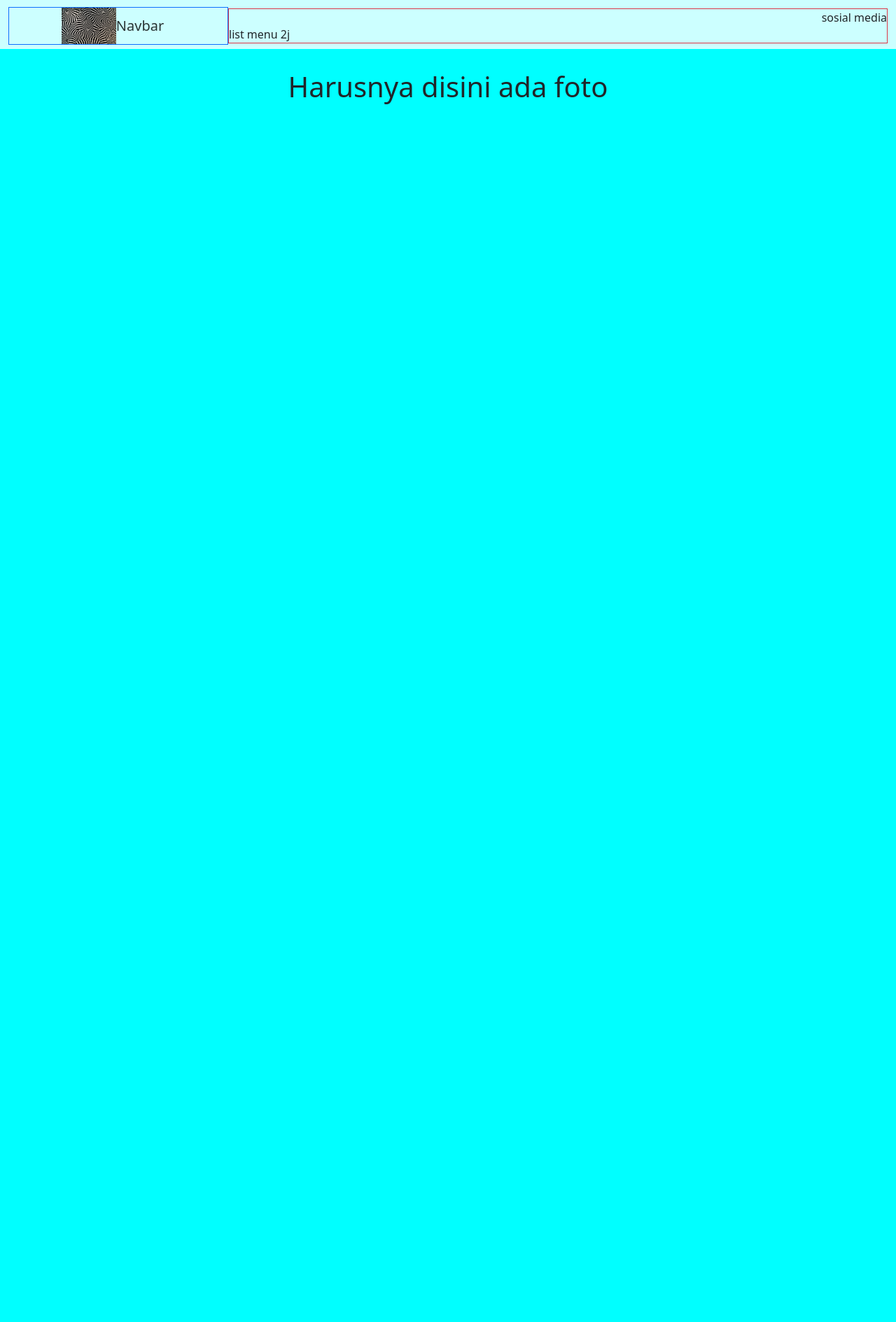
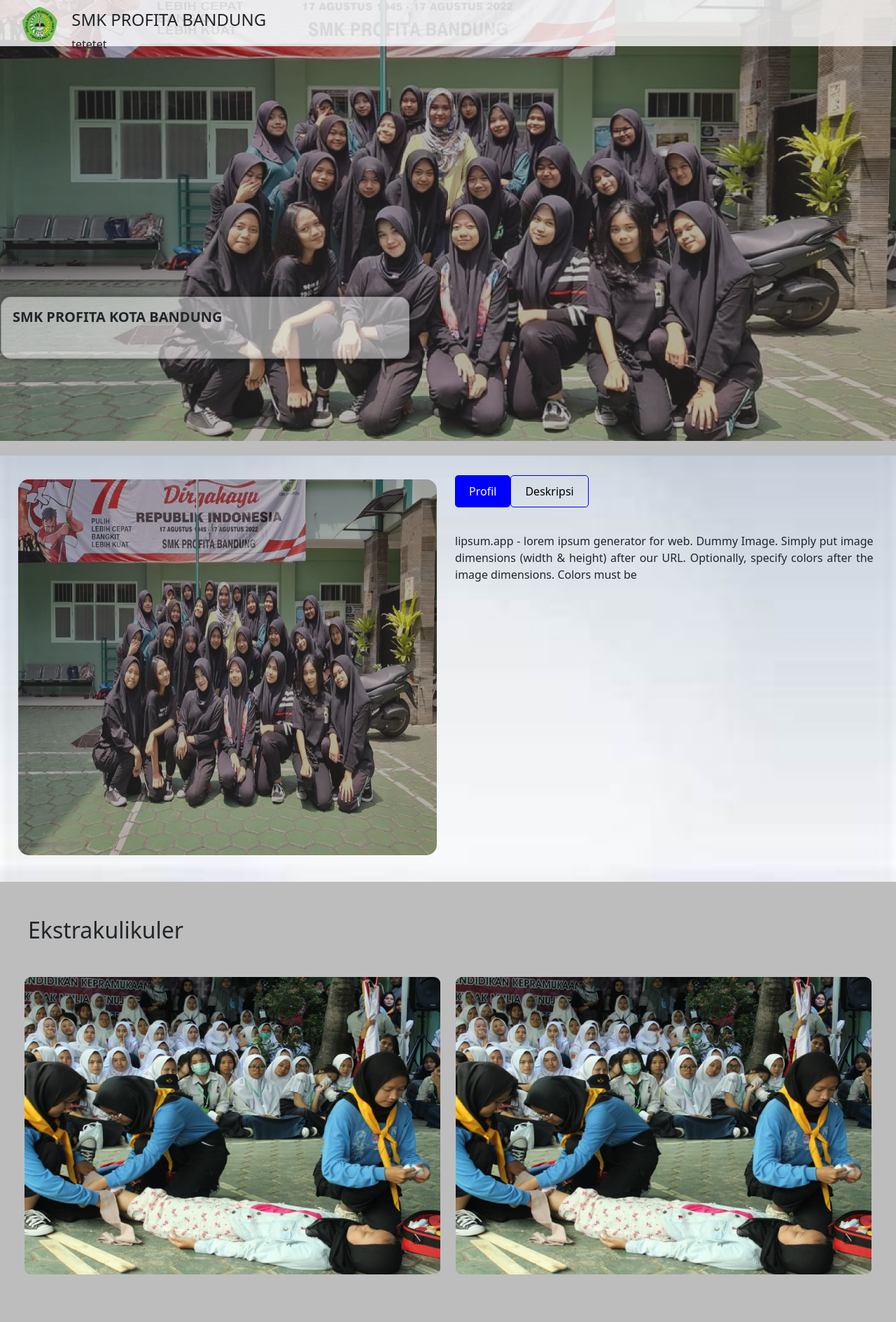
Before and after one commit to Ramdani001/ppdb_dita, a PHP site: page /?url=user in a window 1280 px wide; the page is wider, and only the part inside the window is pictured. Shown: the top 1889 px of that part at 70% size. Before the commit the page ends 149 px from the top of that part, so only its background shows below. Run offline with PHP 8.4, Linux system fonts and the light colour scheme; some libraries are stand-ins or nearby versions.

Commit message:
Add galeri

```diff
--- a/FrontEnd/assets/style.css
+++ b/FrontEnd/assets/style.css
@@ -14,7 +14,7 @@
     padding: 10px 0;
     position: fixed;
     width: 100vw;
-    height: 70px;
+    height: 66px;
     display: flex;
     flex-direction: row;
   }
@@ -22,23 +22,142 @@
   .navbar-brand {
     color: rgba(0, 0, 0, 0.8) !important; /* Warna teks hitam transparan */
     transition: color 0.3s ease-in-out;
+    margin-bottom: 0; /* Menghilangkan margin bawah agar teks tidak memiliki ruang kosong */
   }
 
   .navbar-brand:hover {
     color: #666666 !important; /* Warna teks saat di-hover */
   }
+  .navbar-logo-container {
+    display: flex;
+    align-items: center;
+    justify-content: center;
+    height: 100%; /* Set tinggi agar konten di dalamnya berada di tengah vertikal */
+    width: 13%;
+    display: flex;
+    align-items: center;
+    margin-left: 25px;
+    margin-bottom: 19px;
+
+}
+.nav {
+  list-style-type: none;
+  padding: 0;
+  margin: 0;
+  display: flex;
+  gap: 20px; /* Jarak antar menu */
+}
+
+.nav-link {
+  text-decoration: none;
+  color: rgba(0, 0, 0, 0.8);
+}
+.nav-item{
+  padding-bottom: 100%;
+  margin-left: 7px;
+  margin-bottom: 10px;
+}
+.nav-link:hover {
+  color: #666666;
+}
+.navbar-social-container {
+  display: flex;
+  justify-content: flex-end;
+  width: 100%;
+  margin-bottom: 10px; /* Jarak antara sosial media dan menu */
+}
+.navbar-menu-social-container {
+  display: flex;
+  flex-direction: column;
+  align-items: flex-end;
+  flex-grow: 1;
+  height: 100%;
+}
+.navbar-text-container {
+  display: flex;
+  align-items: center;
+  justify-content: center;
+  height: 100%; /* Set tinggi agar konten di dalamnya berada di tengah vertikal */
+  width: 13%;
+  display: flex;
+  align-items: center;
+  margin-left: 17px;
+}
+
+.navbar-logo {
+    max-width: 50px;
+    height: auto;
+    margin-right: 10px; /* Memberikan jarak antara logo dan teks */
+}
+.small-text {
+    font-size: 0.8em; /* Mengatur ukuran teks kecil */
+    color: #666; /* Memberikan warna teks yang lebih gelap */
+}
 /* navbar */
 
 /* herosection */
 .hero {
-    /* background: url('assets/img/gambar1.jpeg') no-repeat center center/cover; */
-    background-color: aqua;
+    background-image: url("img/BG.png");
+    /* background-color: aquamarine; */
+    background-repeat: no-repeat;
+    background-position: center;
+    background-size: cover;
     padding: 100px 0;
     text-align: center;
-    height: 100vh;
+    height: 630px;
+}
+/* profil */
+.section {
+  /* background-image: url("img/BG.png"); */
+  background-color: rgb(189, 189, 189);
+  background-repeat: no-repeat;
+  background-position: center;
+  background-size: cover;
+  padding: 100px 0;
+  text-align: center;
+  height: 630px;
 }
 .container {
     width: 80%;
     margin: 0 auto;
 }
-/* herosection */
+.section .kotak {
+  width: 100%; /* Lebar kotak */
+  height: 137%; /* Tinggi kotak */
+  background-image: url(img/th.jpg);
+  margin-top: -79px; /* Mengangkat kotak lebih ke atas */
+  background-repeat: no-repeat;
+  background-position: center;
+  background-size: cover;
+  padding: 100px 0;
+  text-align: center;
+  height: 630px;
+  box-shadow: 0px 10px 10px rgba(22, 22, 22, 0.5); /* Menambahkan efek bayangan ke bawah */
+}
+/* profil */
+.ekstra {
+  /* background-image: url("img/BG.png"); */
+  background-color: rgb(189, 189, 189);
+  background-repeat: no-repeat;
+  background-position: center;
+  background-size: cover;
+  padding: 100px 0;
+  text-align: center;
+  height: 630px;
+  padding: 20px;
+}
+.galeri {
+  width: 1350px; /* Lebar kotak */
+  height: 100%; /* Tinggi kotak */
+  background-image: url(img/galeri.png);
+  margin-top: 0; /* Mengangkat kotak lebih ke atas */
+  background-repeat: no-repeat;
+  background-position: center;
+  background-size: cover;
+  padding: 100px 0;
+  text-align: center;
+  height: 100%;
+  box-shadow: 0px 10px 10px rgba(22, 22, 22, 0.5); /* Menambahkan efek bayangan ke bawah */
+  border-radius: 0%;
+}
+/* Galeri */
--- /dev/null
+++ b/FrontEnd/component/Ekstra.php
@@ -0,0 +1,31 @@
+<style>
+
+.ekstra .row {
+  display: flex; /* Mengaktifkan Flexbox */
+  margin-left: 4px;
+  margin-bottom: 4px;
+  margin-right: 4px;
+}
+.ekstra .col-sm-6 {
+  flex: 1;
+  padding-left: 2px;
+  padding-right: 2px;
+  margin-bottom: 50%;
+}
+.card-img-top{
+    height: 81%; /* Set tinggi card */
+  width: 97%;
+  margin-top: 40px;
+}
+</style>
+<section class="ekstra">
+    <h2 class="card-ekstra-teks" style="text-align: left; margin-top: 30px; margin-left: 20px;">Ekstrakulikuler</h2>
+  <div class="row">
+    <div class="col-sm-6">
+        <img src="assets/img/pmr.png" class="card-img-top" alt="Image 2">
+    </div>
+    <div class="col-sm-6">
+        <img src="assets/img/pmr.png" class="card-img-top" alt="Image 2">
+    </div>
+    </div>
+</section>
--- /dev/null
+++ b/FrontEnd/component/Galeri.php
@@ -0,0 +1,159 @@
+<style>
+  /* CSS untuk menyesuaikan ukuran gambar dalam carousel */
+  .carousel-item img {
+    width: 50%; /* Menyesuaikan lebar gambar dengan lebar carousel */
+    height: 200px; /* Atur tinggi gambar sesuai kebutuhan Anda */
+    object-fit: cover; /* Memastikan gambar terisi dengan baik dalam carousel */
+  }
+
+  /* CSS untuk menyesuaikan ukuran kotak galeri dan mengatur posisinya */
+  .galeri .card {
+    width: 50%; /* Menyesuaikan lebar gambar dengan lebar carousel */
+    height: 200px; /* Atur tinggi gambar sesuai kebutuhan Anda */
+    margin-bottom: 1px; /* Jarak antara setiap kotak galeri */
+  }
+
+  /* CSS untuk mengatur posisi kotak galeri ke bagian atas dan tengah */
+  .galeri .row {
+    align-items: flex-start; /* Mengatur posisi kotak galeri ke bagian atas */
+    justify-content: center; /* Mengatur posisi kotak galeri ke tengah */
+    margin-top: 20px;
+  }
+</style>
+
+<section class="galeri">
+  <div class="row">
+    <!-- Kotak-kotak galeri -->
+    <!-- Kotak 1 -->
+    <div class="col-lg-4 col-md-6 mb-4">
+      <div class="card h-100">
+        <div id="carousel1" class="carousel slide" data-ride="carousel">
+          <div class="carousel-inner">
+            <!-- Gambar-gambar Carousel -->
+            <div class="carousel-item active">
+              <img src="gambar1.jpg" class="d-block w-100" alt="Gambar 1">
+            </div>
+            <!-- Tambahkan gambar-gambar lainnya di sini -->
+          </div>
+          <a class="carousel-control-prev" href="#carousel1" role="button" data-slide="prev">
+            <span class="carousel-control-prev-icon" aria-hidden="true"></span>
+            <span class="sr-only">Previous</span>
+          </a>
+          <a class="carousel-control-next" href="#carousel1" role="button" data-slide="next">
+            <span class="carousel-control-next-icon" aria-hidden="true"></span>
+            <span class="sr-only">Next</span>
+          </a>
+        </div>
+      </div>
+    </div>
+
+    <div class="col-lg-4 col-md-6 mb-4">
+      <div class="card h-100">
+        <div id="carousel1" class="carousel slide" data-ride="carousel">
+          <div class="carousel-inner">
+            <!-- Gambar-gambar Carousel -->
+            <div class="carousel-item active">
+              <img src="assets/img/profil.png" class="d-block w-100" alt="Gambar 1">
+            </div>
+            <div class="carousel-item active">
+              <img src="assets/img/profil.png" class="d-block w-100" alt="Gambar 1">
+            </div>
+            <div class="carousel-item active">
+              <img src="assets/img/BG.png" class="d-block w-100" alt="Gambar 1">
+            </div>
+            <!-- Tambahkan gambar-gambar lainnya di sini -->
+          </div>
+          <a class="carousel-control-prev" href="#carousel1" role="button" data-slide="prev">
+            <span class="carousel-control-prev-icon" aria-hidden="true"></span>
+            <span class="sr-only">Previous</span>
+          </a>
+          <a class="carousel-control-next" href="#carousel1" role="button" data-slide="next">
+            <span class="carousel-control-next-icon" aria-hidden="true"></span>
+            <span class="sr-only">Next</span>
+          </a>
+        </div>
+      </div>
+    </div>
+
+    <div class="col-lg-4 col-md-6 mb-4">
+      <div class="card h-100">
+        <div id="carousel1" class="carousel slide" data-ride="carousel">
+          <div class="carousel-inner">
+            <!-- Gambar-gambar Carousel -->
+            <div class="carousel-item active">
+              <img src="gambar1.jpg" class="d-block w-100" alt="Gambar 1">
+            </div>
+            <!-- Tambahkan gambar-gambar lainnya di sini -->
+          </div>
+          <a class="carousel-control-prev" href="#carousel1" role="button" data-slide="prev">
+            <span class="carousel-control-prev-icon" aria-hidden="true"></span>
+            <span class="sr-only">Previous</span>
+          </a>
+          <a class="carousel-control-next" href="#carousel1" role="button" data-slide="next">
+            <span class="carousel-control-next-icon" aria-hidden="true"></span>
+            <span class="sr-only">Next</span>
+          </a>
+        </div>
+      </div>
+    </div>
+
+    <div class="col-lg-4 col-md-6 mb-4">
+      <div class="card h-100">
+        <div id="carousel1" class="carousel slide" data-ride="carousel">
+          <div class="carousel-inner">
+            <!-- Gambar-gambar Carousel -->
+            <div class="carousel-item active">
+              <img src="gambar1.jpg" class="d-block w-100" alt="Gambar 1">
+            </div>
+          </div>
+          <a class="carousel-control-prev" href="#carousel1" role="button" data-slide="prev">
+            <span class="carousel-control-prev-icon" aria-hidden="true"></span>
+            <span class="sr-only">Previous</span>
+          </a>
+          <a class="carousel-control-next" href="#carousel1" role="button" data-slide="next">
+            <span class="carousel-control-next-icon" aria-hidden="true"></span>
+            <span class="sr-only">Next</span>
+          </a>
+        </div>
+      </div>
+    </div>
+    <div class="col-lg-4 col-md-6 mb-4">
+      <div class="card h-100">
+        <div id="carousel1" class="carousel slide" data-ride="carousel">
+          <div class="carousel-inner">
+            <div class="carousel-item active">
+              <img src="gambar1.jpg" class="d-block w-100" alt="Gambar 1">
+            </div>
+          </div>
+          <a class="carousel-control-prev" href="#carousel1" role="button" data-slide="prev">
+            <span class="carousel-control-prev-icon" aria-hidden="true"></span>
+            <span class="sr-only">Previous</span>
+          </a>
+          <a class="carousel-control-next" href="#carousel1" role="button" data-slide="next">
+            <span class="carousel-control-next-icon" aria-hidden="true"></span>
+            <span class="sr-only">Next</span>
+          </a>
+        </div>
+      </div>
+    </div>
+    <div class="col-lg-4 col-md-6 mb-4">
+      <div class="card h-100">
+        <div id="carousel1" class="carousel slide" data-ride="carousel">
+          <div class="carousel-inner">
+            <div class="carousel-item active">
+              <img src="gambar1.jpg" class="d-block w-100" alt="Gambar 1">
+            </div>
+          </div>
+          <a class="carousel-control-prev" href="#carousel1" role="button" data-slide="prev">
+            <span class="carousel-control-prev-icon" aria-hidden="true"></span>
+            <span class="sr-only">Previous</span>
+          </a>
+          <a class="carousel-control-next" href="#carousel1" role="button" data-slide="next">
+            <span class="carousel-control-next-icon" aria-hidden="true"></span>
+            <span class="sr-only">Next</span>
+          </a>
+        </div>
+      </div>
+    </div>
+  </div>
+</section>
--- a/FrontEnd/component/Herosection.php
+++ b/FrontEnd/component/Herosection.php
@@ -1,10 +1,53 @@
-<body>
-<header class="hero">
-    <div class="container hero-text">
-        <h1>Harusnya disini ada foto</h1>
+ <style>
+.card-overlay {
+    position: absolute;
+    top: 50%;
+    left: 1px;
+    transform: translateY(-50%);
+    z-index: 1;
+}
+
+.card {
+    background-color: rgba(255, 255, 255, 0.5); /* Warna dengan nuansa gelap */
+    margin-top: 40%;
+    height: 89px; /* Atur tinggi card sesuai keinginan Anda */
+    width: 170%; /* Atur lebar card sesuai keinginan Anda */
+    border-radius: 15px; /* Mengatur ujung card menjadi lebih melengkung */
+    box-shadow: 0px 0px 10px rgba(0, 0, 0, 0.5); /* Menambahkan efek bayangan */
+    text-align: left;
+}
+
+.card-title {
+    font-weight: bold; /* Membuat teks tulisan SMK menjadi tebal */
+    margin-right: 10px; /* Memberikan jarak di kanan tulisan SMK */
+}
+
+.card-body {
+    display: flex; /* Mengaktifkan flexbox */
+    flex-direction: column; /* Mengatur tata letak menjadi kolom */
+    overflow: auto; /* Menambahkan overflow untuk menampilkan scrollbar jika diperlukan */
+}
+
+.card-title {
+    font-weight: bold; /* Membuat teks tulisan SMK menjadi tebal */
+    margin-right: 10px; /* Memberikan jarak di kanan tulisan SMK */
+}
+
+.card-text {
+    margin-right:0; /* Menghapus margin default pada paragraf */
+}
+
+ </style>
+<section class="hero">
+<div class="container hero-text">
+    <!-- Konten header di sini -->
+    <div class="card-overlay">
+    <div class="card">
+        <!-- Konten card di sini -->
+        <div class="card-body">
+            <h5 class="card-title">SMK PROFITA KOTA BANDUNG</h5>
+        </div>
     </div>
-</header>
-
-<!-- Bagian lain dari halaman di sini -->
-
-</body>
+</div>
+</div>
+</section>
--- a/FrontEnd/component/Navbar.php
+++ b/FrontEnd/component/Navbar.php
@@ -1,17 +1,32 @@
 <div>
     <nav class="navbar bg-body-tertiary">
-  <div class="container-fluid">
-  <div class="border border-primary w-25 d-flex justify-content-center align-items-center">
-    <img class="w-25" src="assets/img/gambar1.jpeg" alt="logo">
-    <a class="navbar-brand" href="#">Navbar</a>
-</div>
-    <div class="border border-danger w-75">
-         <div class="d-flex justify-content-end">
-            sosial media
+        <div class="container-fluid d-flex justify-content-between align-items-start">
+            <div class="d-flex align-items-center me-auto">
+                <div class="navbar-logo-container me-3">
+                    <img class="navbar-logo" src="assets/img/logo.png" alt="logo" style="height: 50px;">
                 </div>
                 <div>
-            list menu 2j
+                    <h4>SMK PROFITA BANDUNG</h4>
+                    <p style="margin-bottom: 0;">tetetet</p>
                 </div>
+            </div>
+            <!-- <div class="d-flex flex-column align-items-end" style="flex-grow: 1;">
+                <div class="mb-2">
+                    <a href="#" class="me-2"><img src="link_to_your_social_media_icon.png" alt="Sosial" style="height: 24px;"></a>
+                    <a href="#" class="me-2"><img src="link_to_your_social_media_icon.png" alt="Sosial" style="height: 24px;"></a>
+                    <a href="#"><img src="link_to_your_user_icon.png" alt="User" style="height: 24px;"></a>
+                </div> -->
+                <!-- <div>
+                    <ul class="nav">
+                        <li class="nav-item"><a class="nav-link" href="#">Beranda</a></li>
+                        <li class="nav-item"><a class="nav-link" href="#">Profile</a></li>
+                        <li class="nav-item"><a class="nav-link" href="#">Akademika</a></li>
+                        <li class="nav-item"><a class="nav-link" href="#">Galery</a></li>
+                        <li class="nav-item"><a class="nav-link" href="#">Sarana & Prasarana</a></li>
+                        <li class="nav-item"><a class="nav-link" href="#">Berita</a></li>
+                        <li class="nav-item"><a class="nav-link" href="#">Kontak</a></li>
+                    </ul>
+                </div> -->
             </div>
         </div>
     </nav>
--- /dev/null
+++ b/FrontEnd/component/Profil.php
@@ -0,0 +1,105 @@
+<style>
+.section .kotak {
+  display: flex; /* Mengaktifkan Flexbox */
+  align-items: center; /* Menyelaraskan item secara vertikal */
+  justify-content: space-between; /* Menyebar item secara merata */
+  padding: 20px; /* Memberikan ruang di dalam kotak */
+  gap: 20px; /* Menambahkan jarak antara elemen flex */
+}
+
+.kotak > .foto, .kotak > .teks-profil {
+    text-align: justify; /* Menjadikan teks rata kiri dan kanan */
+    text-justify: inter-word; /* Memperbaiki pemisahan kata */
+    width: 100%; /* Membuat foto mengisi kontainer .foto */
+  height: 537px; /* Menjaga aspek rasio foto */
+  max-width: 100%; /* Memastikan foto tidak melebihi kotak .foto */
+  margin-bottom: 3%;
+  margin-right: 1%;
+}
+
+.kotak .foto img {
+  width: 100%; /* Membuat foto mengisi kontainer .foto */
+  height: 537px; /* Menjaga aspek rasio foto */
+  max-width: 100%; /* Memastikan foto tidak melebihi kotak .foto */
+  margin-bottom: 3%;
+  margin-top: 1%;
+  margin-left: 1%;
+}
+
+.kotak .teks-profil {
+  /* Tambahkan gaya khusus untuk teks jika diperlukan */
+}
+.button-on {
+  background-color: blue;
+  color: white;
+  border: none;
+  padding: 10px 20px;
+  cursor: pointer;
+  border-radius: 5px;
+}
+
+.button-off {
+  background-color: transparent;
+  color: black;
+  border: 1px solid blue;
+  padding: 10px 20px;
+  cursor: pointer;
+  border-radius: 5px;
+}
+
+.button-on:focus, .button-off:focus {
+  outline: none;
+}
+
+.content {
+  margin-top: 20px;
+}
+
+.button-container {
+  display: flex;
+}
+
+</style>
+
+<section class="section">
+  <div class="kotak">
+    <div class="foto">
+      <!-- Tempatkan foto di sini -->
+      <img src="assets/img/BG.png" alt="Profil" style="border-radius: 15px;">
+    </div>
+    <div class="teks-profil">
+      <!-- Tempatkan teks profil di sini -->
+      <div class="button-container">
+        <button id="profilButton" class="button-on" onclick="toggleProfile()">Profil</button>
+        <button id="deskripsiButton" class="button-off" onclick="toggleDescription()">Deskripsi</button>
+      </div>
+      <div id="profil" class="content">
+        <p class="teks teks-deskripsi" style="margin-top: 6%;">lipsum.app - lorem ipsum generator for web. Dummy Image.
+        Simply put image dimensions (width & height) after our URL. Optionally, specify colors after the image dimensions.
+        Colors must be</p>
+      </div>
+      <div id="deskripsi" class="content" style="display: none;">
+        <p class="teks teks-deskripsi" style="margin-top: 6%;">In publishing and graphic design, Lorem ipsum is a placeholder text
+        commonly used to demonstrate the visual form of a document or a typeface without relying on meaningful content.
+        Lorem ipsum may be used as a placeholder before the final copy is available. It is also used to temporarily replace
+        text in a process called greeking, which allows designers to consider the form of a webpage or publicati</p>
+      </div>
+    </div>
+  </div>
+</section>
+
+<script>
+function toggleProfile() {
+  document.getElementById("profil").style.display = "block";
+  document.getElementById("deskripsi").style.display = "none";
+  document.getElementById("profilButton").classList.add("button-on");
+  document.getElementById("deskripsiButton").classList.remove("button-on");
+}
+
+function toggleDescription() {
+  document.getElementById("profil").style.display = "none";
+  document.getElementById("deskripsi").style.display = "block";
+  document.getElementById("profilButton").classList.remove("button-on");
+  document.getElementById("deskripsiButton").classList.add("button-on");
+}
+</script>
--- a/FrontEnd/landingpage/landing.inc.php
+++ b/FrontEnd/landingpage/landing.inc.php
@@ -2,3 +2,7 @@
 
 include "component/Navbar.php";
 include "component/Herosection.php";
+include "component/Profil.php";
+include "component/Ekstra.php";
+include "component/Galeri.php";
+?>
```
Also changed, not shown: FrontEnd/assets/img/BG.png (added), FrontEnd/assets/img/galeri.png (added), FrontEnd/assets/img/logo.png (added), FrontEnd/assets/img/pmr.png (added), FrontEnd/assets/img/profil.png (added), FrontEnd/assets/img/th (1).jpg (added), FrontEnd/assets/img/th.jpg (added). Lines whose indentation alone changed are shown as unchanged.
